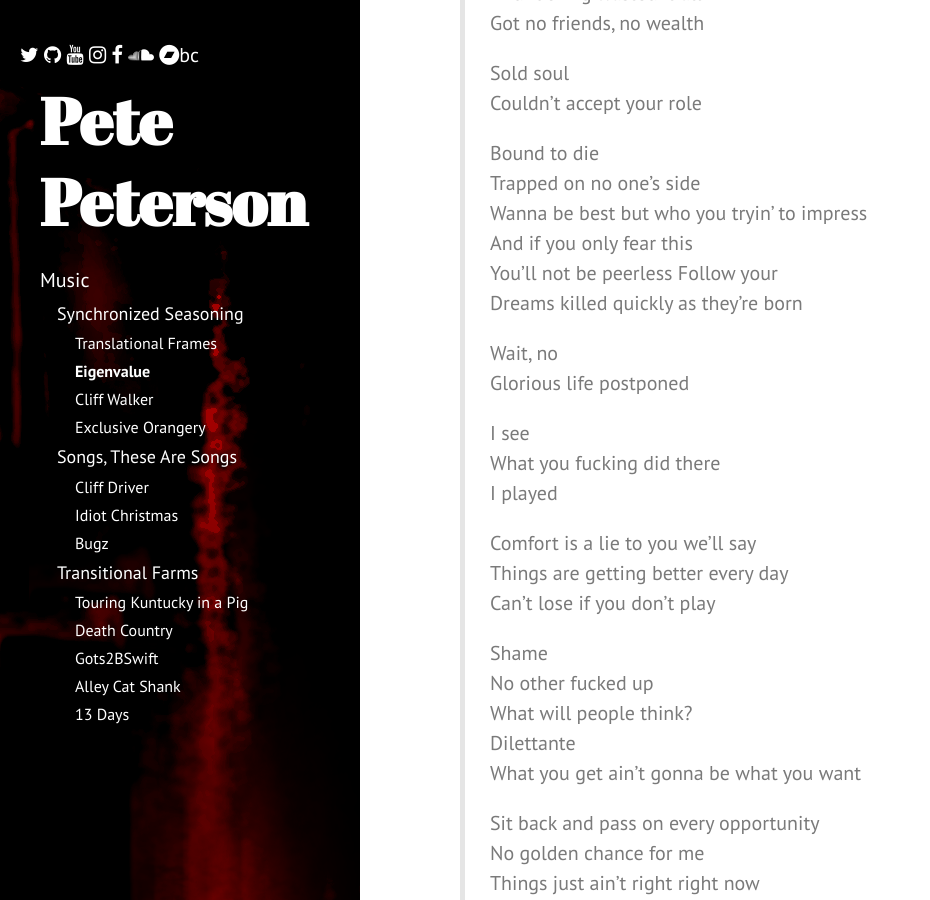
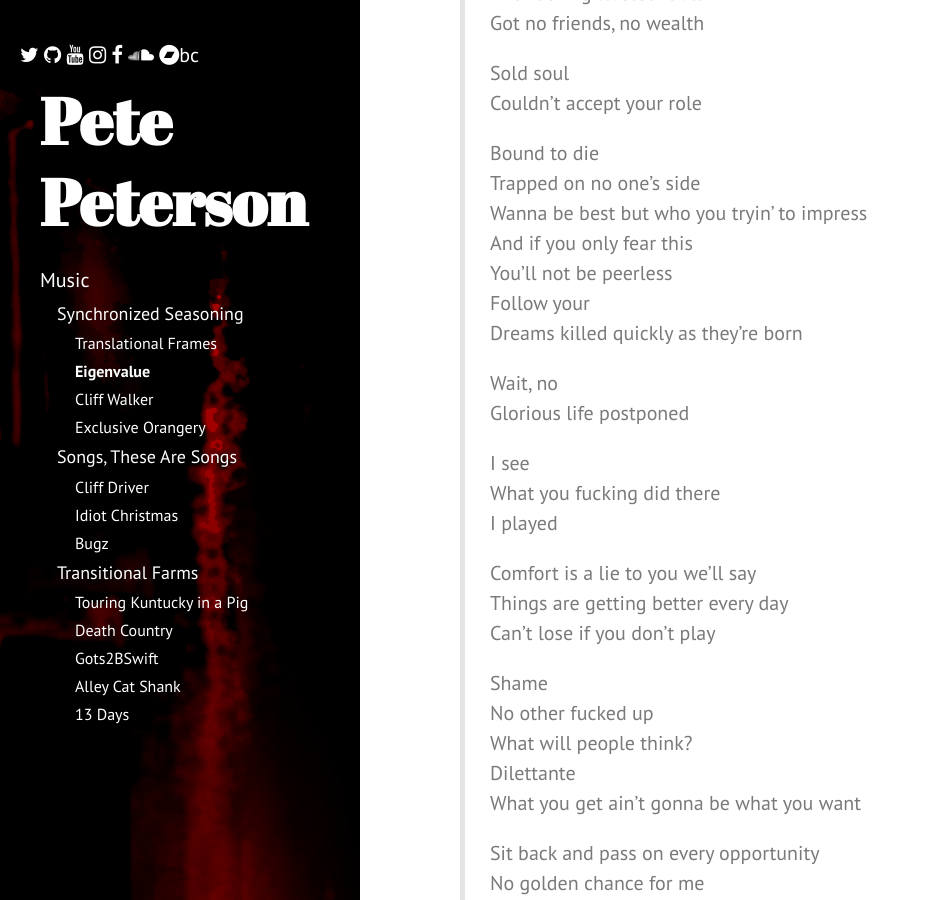
Before and after one commit to petepm/petepm.github.io, a Jekyll site: the page built from music/synchronized-seasoning/eigenvalue.md, in a window 1280 px wide and 900 px high, scrolled down 1777 px. Shown: the whole window, without its empty margins (0-930 px from the left). Built offline with Jekyll 4.4.1, drawn with Linux system fonts in a browser that asks for light colours; nearby versions of some CDN libraries.

Commit message:
Add missing break

```diff
--- a/music/synchronized-seasoning/eigenvalue.md
+++ b/music/synchronized-seasoning/eigenvalue.md
@@ -74,7 +74,7 @@ get unwieldy.
 >Trapped on no one's side<br>
 >Wanna be best but who you tryin' to impress<br>
 >And if you only fear this<br>
->You'll not be peerless
+>You'll not be peerless<br>
 >Follow your<br>
 >Dreams killed quickly as they're born
 >
```
